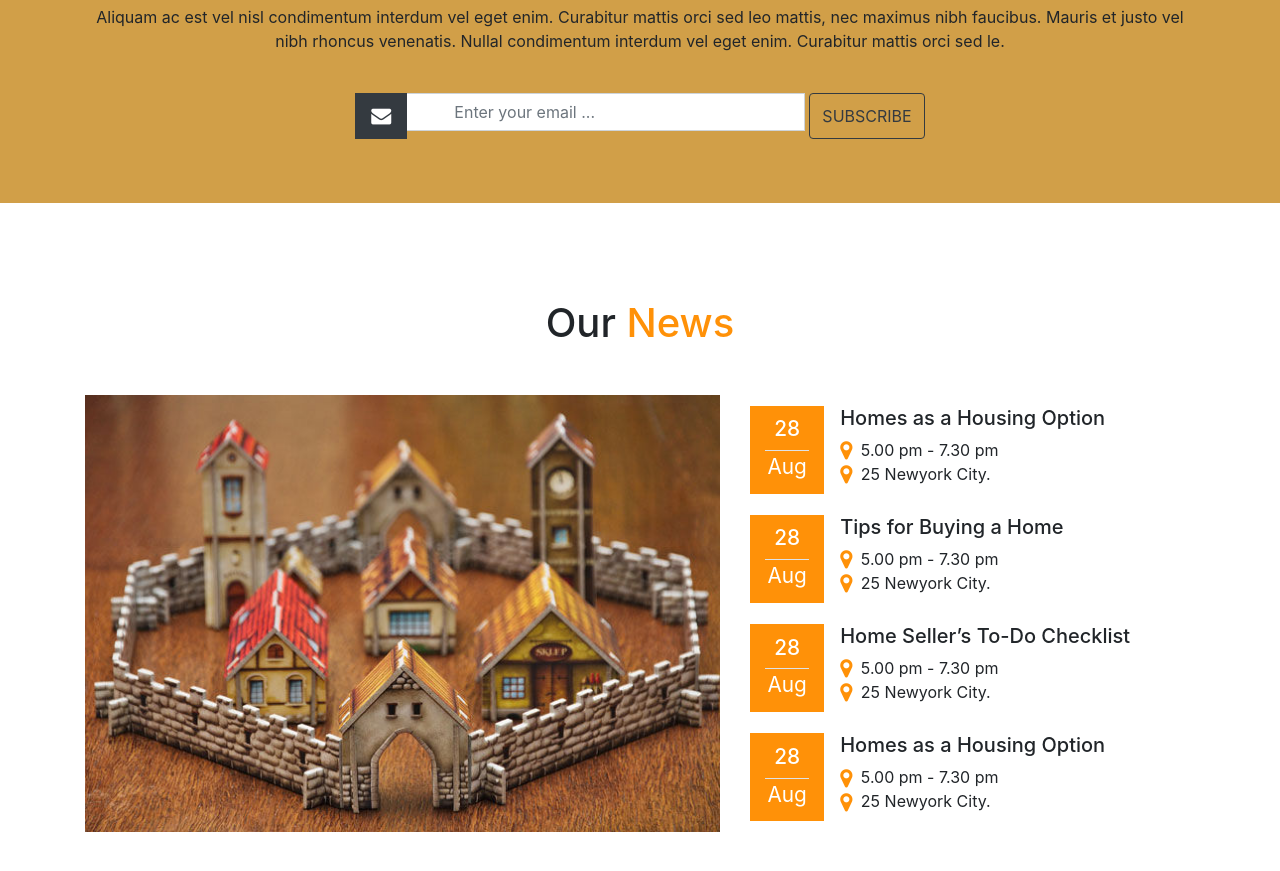
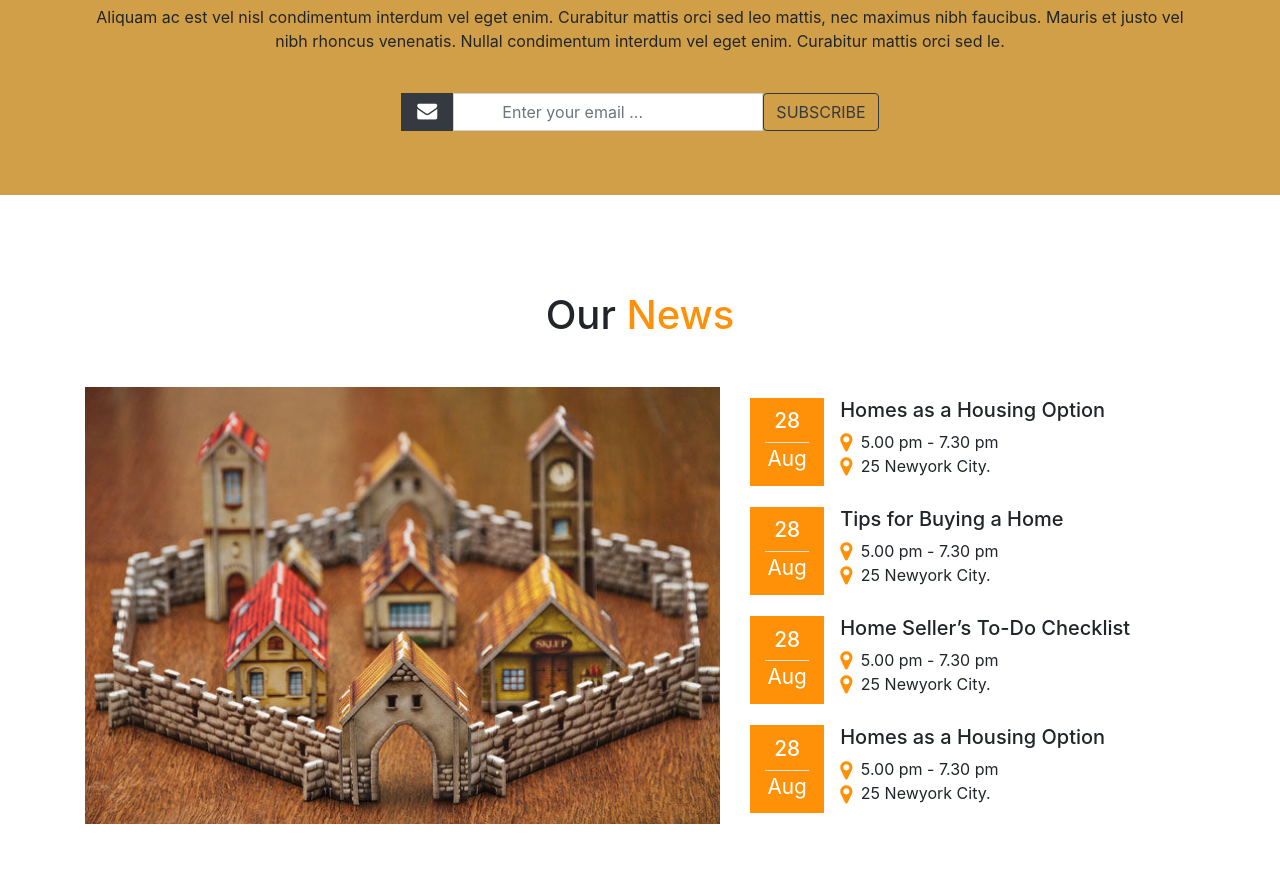
Before and after one commit to MahmoudAlizz/Responsive-Template-Vicarage-, a plain HTML site: page index.html in a window 1280 px wide. Shown: the part 2509-3380 px from the top of the page. Drawn offline with nearby package versions, Linux system fonts and the light colour scheme.

Commit message:
Create Template

```diff
--- a/css/style.css
+++ b/css/style.css
@@ -153,14 +153,6 @@ div#login div.modal-content p{
 .newsletter {
     background:var(--color2);
 }
-.newsletter form i{
-    margin-right:-2px;
-    z-index:3;
-}
-
-.newsletter form input[type="text"]{
-    width:400px;
-}
 
 /* --------------------------------------------------- */
 /* footer */
@@ -248,6 +240,9 @@ section.about-us p{
     color: var(--color6);
 }
 
+.fa-envelope{
+    font-size:20px;
+}
 
 
 
@@ -439,8 +434,12 @@ section.about-us p{
     border-left:0;
     border-right:0;
 
+
 }
-
+.pl-resp{
+    padding-left:3px !important;
+    font-size:14px;
+}
 
 }
 
@@ -459,7 +458,7 @@ section.about-us p{
     }
 
     .jumbotron h1{
-        font-size: 3rem;
+        font-size: 2rem;
         margin-top:20px;
     }
 
--- a/index.html
+++ b/index.html
@@ -190,11 +190,20 @@
         <div class="container py-5">
             <h1 class="text-center pb-3 text-dark">Get <span class="text-white"> Notified</span></h1>
             <p class=" pb-4 text-center">Aliquam ac est vel nisl condimentum interdum vel eget enim. Curabitur mattis orci sed leo mattis, nec maximus nibh faucibus. Mauris et justo vel nibh rhoncus venenatis. Nullal condimentum interdum vel eget enim. Curabitur mattis orci sed le.</p>
-            <form action="" class="d-flex justify-content-center pb-3">
-                <i class="bg-dark text-white btn-lg rounded-0 fa fa-envelope" aria-hidden="true"></i>
-                <input type="text" placeholder="Enter your email ..."  class="rounded-0 mr-1 pl-5 form-control">
+            <form  class="d-flex justify-content-center text-center mb-0 pb-0">
+                <div class="form-group">
+                <i class="bg-dark text-white  rounded-0 fa fa-envelope align-middle h-100 py-2 px-3" aria-hidden="true"></i>
+                </div>
+                <div class="form-group">
+                    <input type="text" placeholder="Enter your email ..."  class="rounded-0 pl-resp pl-5 form-control">
+                </div>
+                <div class="form-group d-none d-sm-block">
+                    <input type="submit" value="subscribe" class="btn btn-outline-dark text-uppercase "/>
+                </div>
+            </form>
+            <div class="form-group d-block d-sm-none text-center">
                 <input type="submit" value="subscribe" class="btn btn-outline-dark text-uppercase "/>
-            </form>
+            </div>
         </div>
     </div>
     <br><br>
```
Also changed, not shown: link.txt (added).
